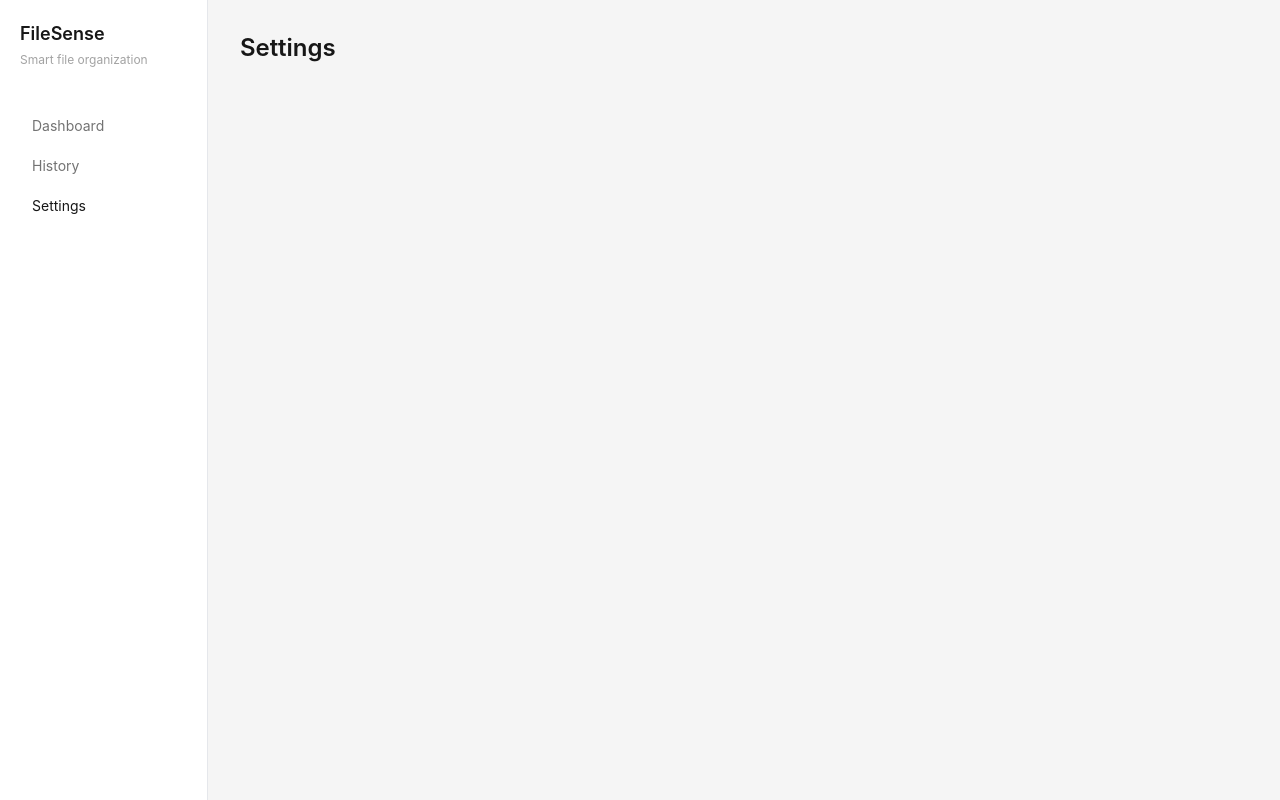
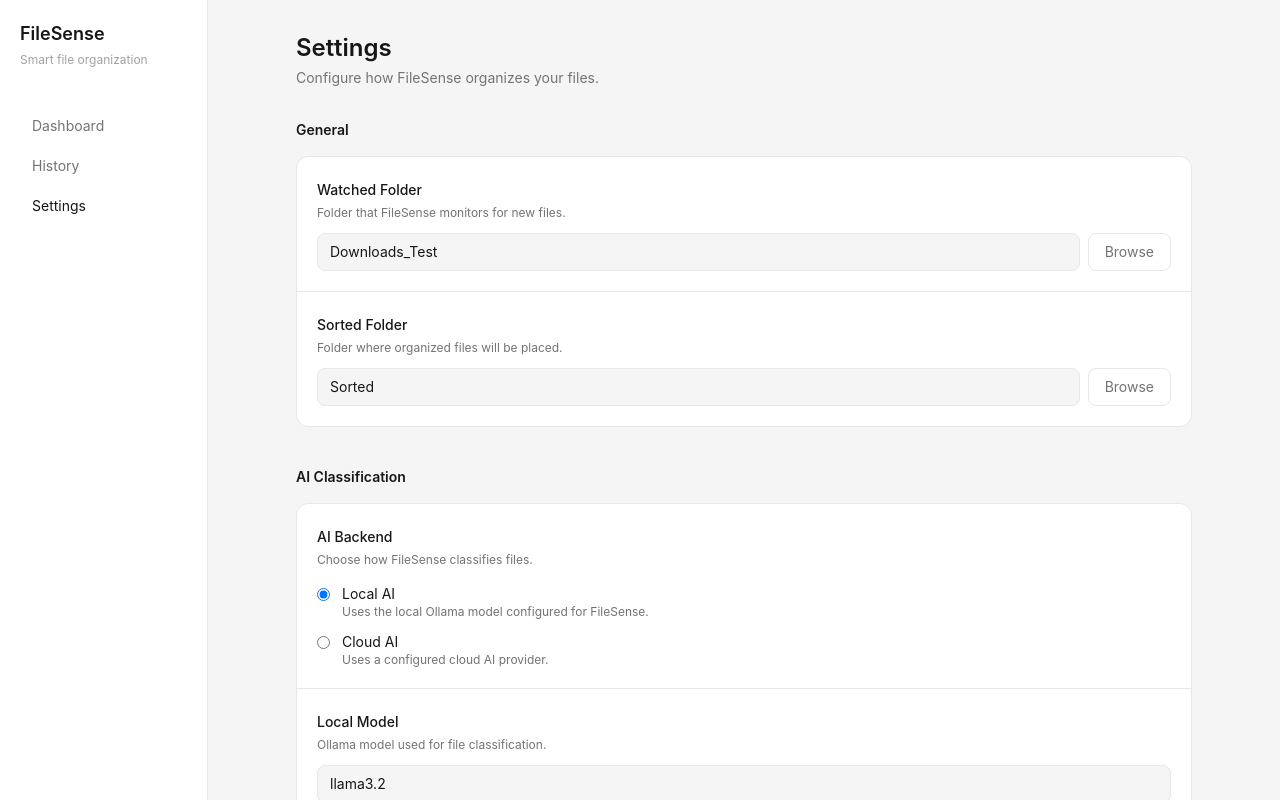
Before and after one commit to leasouleil/filesense, a React (Vite) app in the folder frontend/: page / in a window 1280 px wide. Both pictures are taken after a click on the button "Settings". Shown: the top 800 px of the page. Built offline with nearby package versions, Linux system fonts and the light colour scheme.

Commit message:
Completed History and Settings UI functionality

```diff
--- a/frontend/src/pages/Dashboard.tsx
+++ b/frontend/src/pages/Dashboard.tsx
@@ -2,6 +2,19 @@
 import RecentActivity from '../components/RecentActivity'
 import SearchBar from '../components/SearchBar'
 import { mockHistory } from '../data/mockHistory'
+
+const totalOrganized = mockHistory.filter(
+  (record) => record.undone === 0,
+).length
+
+const today = new Date().toISOString().slice(0, 10)
+
+const organizedToday = mockHistory.filter(
+  (record) =>
+    record.undone === 0 &&
+    record.timestamp.startsWith(today),
+).length
+
 
 interface DashboardProps {
   onViewAllSearch: (query: string) => void
@@ -33,13 +46,13 @@
       <section className="mt-8 grid grid-cols-1 gap-4 md:grid-cols-3">
         <StatCard
           label="Total Organized"
-          value={1284}
+          value={totalOrganized}
           description="Files organized"
         />
 
         <StatCard
           label="Organized Today"
-          value={18}
+          value={organizedToday}
           description="Files organized today"
         />
 
--- a/frontend/src/pages/Settings.tsx
+++ b/frontend/src/pages/Settings.tsx
@@ -1,9 +1,301 @@
+import { useState } from 'react'
+
+interface SettingsForm {
+  watch_folder: string
+  sorted_folder: string
+  log_level: string
+  ai_backend: string
+  local_model: string
+  cloud_provider: string
+  categories: Record<string, string>
+}
+
+const initialSettings: SettingsForm = {
+  watch_folder: 'Downloads_Test',
+  sorted_folder: 'Sorted',
+  log_level: 'INFO',
+  ai_backend: 'local',
+  local_model: 'llama3.2',
+  cloud_provider: '',
+  categories: {
+    Finance: 'Finance',
+    School: 'School',
+    Programming: 'Programming',
+    Personal: 'Personal',
+    Forms: 'Forms',
+    Installer: 'Installer',
+  },
+}
+
 function Settings() {
+  const [settings, setSettings] =
+    useState<SettingsForm>(initialSettings)
+
+  const updateSetting = <K extends keyof SettingsForm>(
+    key: K,
+    value: SettingsForm[K],
+  ) => {
+    setSettings((current) => ({
+      ...current,
+      [key]: value,
+    }))
+  }
+
+  const handleSave = () => {
+    console.log('Settings to save:', settings)
+  }
+
   return (
-    <div>
-      <h1 className="text-2xl font-semibold">
-        Settings
-      </h1>
+    <div className="mx-auto max-w-4xl">
+      {/* Header */}
+      <header>
+        <h1 className="text-2xl font-semibold text-fs-text-primary">
+          Settings
+        </h1>
+
+        <p className="mt-1 text-sm text-fs-text-secondary">
+          Configure how FileSense organizes your files.
+        </p>
+      </header>
+
+      {/* General */}
+      <section className="mt-8">
+        <h2 className="text-sm font-semibold text-fs-text-primary">
+          General
+        </h2>
+
+        <div className="mt-4 rounded-xl border border-fs-border bg-fs-surface">
+          <div className="p-5">
+            <label className="text-sm font-medium text-fs-text-primary">
+              Watched Folder
+            </label>
+
+            <p className="mt-1 text-xs text-fs-text-secondary">
+              Folder that FileSense monitors for new files.
+            </p>
+
+            <div className="mt-3 flex gap-2">
+              <input
+                type="text"
+                value={settings.watch_folder}
+                onChange={(event) =>
+                  updateSetting(
+                    'watch_folder',
+                    event.target.value,
+                  )
+                }
+                className="min-w-0 flex-1 rounded-lg border border-fs-border bg-fs-background px-3 py-2 text-sm text-fs-text-primary outline-none focus:border-fs-accent"
+              />
+
+              <button
+                type="button"
+                className="rounded-lg border border-fs-border px-4 py-2 text-sm text-fs-text-secondary hover:bg-fs-background"
+              >
+                Browse
+              </button>
+            </div>
+          </div>
+
+          <div className="border-t border-fs-border p-5">
+            <label className="text-sm font-medium text-fs-text-primary">
+              Sorted Folder
+            </label>
+
+            <p className="mt-1 text-xs text-fs-text-secondary">
+              Folder where organized files will be placed.
+            </p>
+
+            <div className="mt-3 flex gap-2">
+              <input
+                type="text"
+                value={settings.sorted_folder}
+                onChange={(event) =>
+                  updateSetting(
+                    'sorted_folder',
+                    event.target.value,
+                  )
+                }
+                className="min-w-0 flex-1 rounded-lg border border-fs-border bg-fs-background px-3 py-2 text-sm text-fs-text-primary outline-none focus:border-fs-accent"
+              />
+
+              <button
+                type="button"
+                className="rounded-lg border border-fs-border px-4 py-2 text-sm text-fs-text-secondary hover:bg-fs-background"
+              >
+                Browse
+              </button>
+            </div>
+          </div>
+        </div>
+      </section>
+
+      {/* AI */}
+      <section className="mt-10">
+        <h2 className="text-sm font-semibold text-fs-text-primary">
+          AI Classification
+        </h2>
+
+        <div className="mt-4 rounded-xl border border-fs-border bg-fs-surface">
+          <div className="p-5">
+            <label className="text-sm font-medium text-fs-text-primary">
+              AI Backend
+            </label>
+
+            <p className="mt-1 text-xs text-fs-text-secondary">
+              Choose how FileSense classifies files.
+            </p>
+
+            <div className="mt-4 space-y-3">
+              <label className="flex cursor-pointer items-start gap-3">
+                <input
+                  type="radio"
+                  name="ai-backend"
+                  value="local"
+                  checked={settings.ai_backend === 'local'}
+                  onChange={() =>
+                    updateSetting('ai_backend', 'local')
+                  }
+                  className="mt-1"
+                />
+
+                <div>
+                  <p className="text-sm text-fs-text-primary">
+                    Local AI
+                  </p>
+
+                  <p className="text-xs text-fs-text-secondary">
+                    Uses the local Ollama model configured for FileSense.
+                  </p>
+                </div>
+              </label>
+
+              <label className="flex cursor-pointer items-start gap-3">
+                <input
+                  type="radio"
+                  name="ai-backend"
+                  value="cloud"
+                  checked={settings.ai_backend === 'cloud'}
+                  onChange={() =>
+                    updateSetting('ai_backend', 'cloud')
+                  }
+                  className="mt-1"
+                />
+
+                <div>
+                  <p className="text-sm text-fs-text-primary">
+                    Cloud AI
+                  </p>
+
+                  <p className="text-xs text-fs-text-secondary">
+                    Uses a configured cloud AI provider.
+                  </p>
+                </div>
+              </label>
+            </div>
+          </div>
+
+          {settings.ai_backend === 'local' && (
+            <div className="border-t border-fs-border p-5">
+              <label className="text-sm font-medium text-fs-text-primary">
+                Local Model
+              </label>
+
+              <p className="mt-1 text-xs text-fs-text-secondary">
+                Ollama model used for file classification.
+              </p>
+
+              <input
+                type="text"
+                value={settings.local_model}
+                onChange={(event) =>
+                  updateSetting(
+                    'local_model',
+                    event.target.value,
+                  )
+                }
+                className="mt-3 w-full rounded-lg border border-fs-border bg-fs-background px-3 py-2 text-sm text-fs-text-primary outline-none focus:border-fs-accent"
+              />
+            </div>
+          )}
+
+          {settings.ai_backend === 'cloud' && (
+            <div className="border-t border-fs-border p-5">
+              <label className="text-sm font-medium text-fs-text-primary">
+                Cloud Provider
+              </label>
+
+              <p className="mt-1 text-xs text-fs-text-secondary">
+                Provider used for AI classification.
+              </p>
+
+              <input
+                type="text"
+                value={settings.cloud_provider}
+                onChange={(event) =>
+                  updateSetting(
+                    'cloud_provider',
+                    event.target.value,
+                  )
+                }
+                placeholder="Enter provider"
+                className="mt-3 w-full rounded-lg border border-fs-border bg-fs-background px-3 py-2 text-sm text-fs-text-primary outline-none focus:border-fs-accent"
+              />
+            </div>
+          )}
+        </div>
+      </section>
+
+      {/* Categories */}
+      <section className="mt-10">
+        <h2 className="text-sm font-semibold text-fs-text-primary">
+          Categories
+        </h2>
+
+        <p className="mt-1 text-xs text-fs-text-secondary">
+          Folders used when organizing files.
+        </p>
+
+        <div className="mt-4 overflow-hidden rounded-xl border border-fs-border bg-fs-surface">
+          {Object.entries(settings.categories).map(
+            ([key, value]) => (
+              <div
+                key={key}
+                className="flex items-center gap-4 border-b border-fs-border px-5 py-4 last:border-b-0"
+              >
+                <div className="w-40 text-sm text-fs-text-primary">
+                  {key}
+                </div>
+
+                <input
+                  type="text"
+                  value={value}
+                  onChange={(event) =>
+                    setSettings((current) => ({
+                      ...current,
+                      categories: {
+                        ...current.categories,
+                        [key]: event.target.value,
+                      },
+                    }))
+                  }
+                  className="min-w-0 flex-1 rounded-lg border border-fs-border bg-fs-background px-3 py-2 text-sm text-fs-text-primary outline-none focus:border-fs-accent"
+                />
+              </div>
+            ),
+          )}
+        </div>
+      </section>
+
+      {/* Save */}
+      <div className="mt-8 flex justify-end">
+        <button
+          type="button"
+          onClick={handleSave}
+          className="rounded-lg bg-fs-accent px-5 py-2.5 text-sm font-medium text-white hover:opacity-90"
+        >
+          Save Changes
+        </button>
+      </div>
     </div>
   )
 }
```
Also changed, not shown: 1 other file (tests, documents, lock files or other folders).
